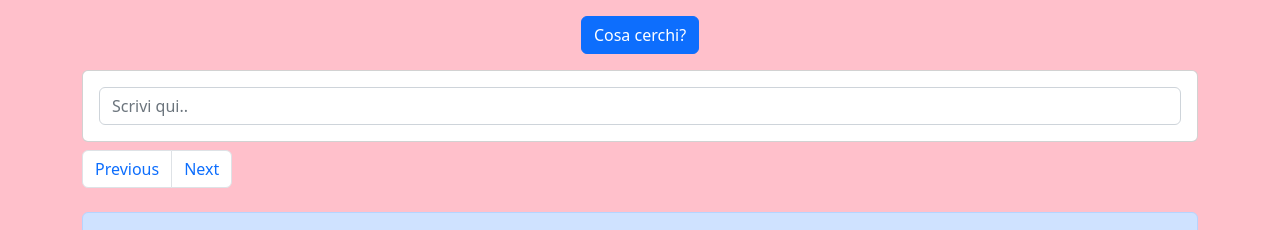
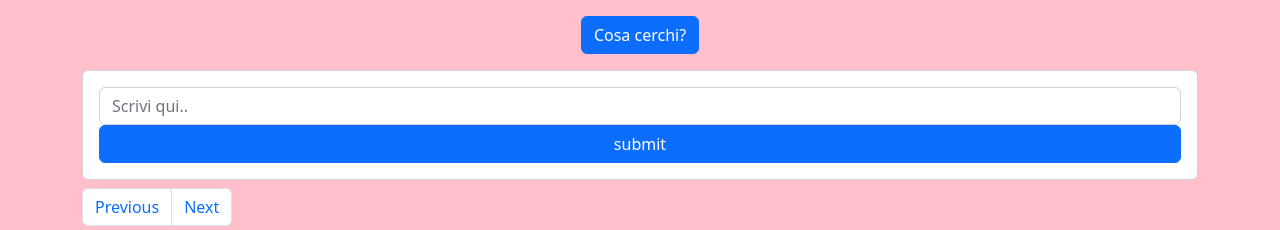
Before and after one commit to NataliyaShevchuk/vite-api, a Vue app: page / in a window 1280 px wide. Both pictures are taken after a click on the button "Cosa cerchi?". Shown: the top 230 px of the page. Built offline with nearby package versions, Linux system fonts and the light colour scheme; no server answers.

Commit message:
ci ho provato ma il risultato è comunque neg

```diff
--- a/src/App.vue
+++ b/src/App.vue
@@ -10,6 +10,7 @@ export default{
     data(){
       return{
         store,
+
         filter:{
           gender: "",
         }
@@ -18,6 +19,7 @@ export default{
     methods: {
       onSearch(filterActive){
         this.store.contenutoDiFilter = filterActive;
+
       }
     },
 }
@@ -25,7 +27,7 @@ export default{
 
 <template>
     <Filter/>
-    <TheMain @search="OnSearch"/>
+    <TheMain @search="onSearch"/>
     <Transition name="slide-fade">
       <TheLoader v-if="store.loading" />
     </Transition>
--- a/src/components/Filter.vue
+++ b/src/components/Filter.vue
@@ -1,6 +1,5 @@
 <script>
 import { store, fetchCharacters }  from "../store.js";
-
 
 export default {
     data(){
@@ -28,12 +27,15 @@ export default {
             </button>
         </p>
         <div style="min-height: 20px;">
-            <div class="collapse collapse-horizontal" id="collapseWidthExample">
-                <div class="card card-body" style="width: 100%;">
-                    <input class="form-control" @submit.prevent="onSearchClick" type="text" placeholder="Scrivi qui.." name="gender"
-                    v-model="filter.gender">
+            <form action="" @submit.prevent="onSearchClick">
+                <div class="collapse collapse-horizontal" id="collapseWidthExample">
+                    <div class="card card-body" style="width: 100%;">
+                        <input class="form-control"  type="text" placeholder="Scrivi qui.." name="gender"
+                        v-model="filter.gender">
+                        <button class="btn btn-primary" > submit</button>
+                    </div>
                 </div>
-            </div>
+            </form>
         </div>
     </div>
 </template>
```
